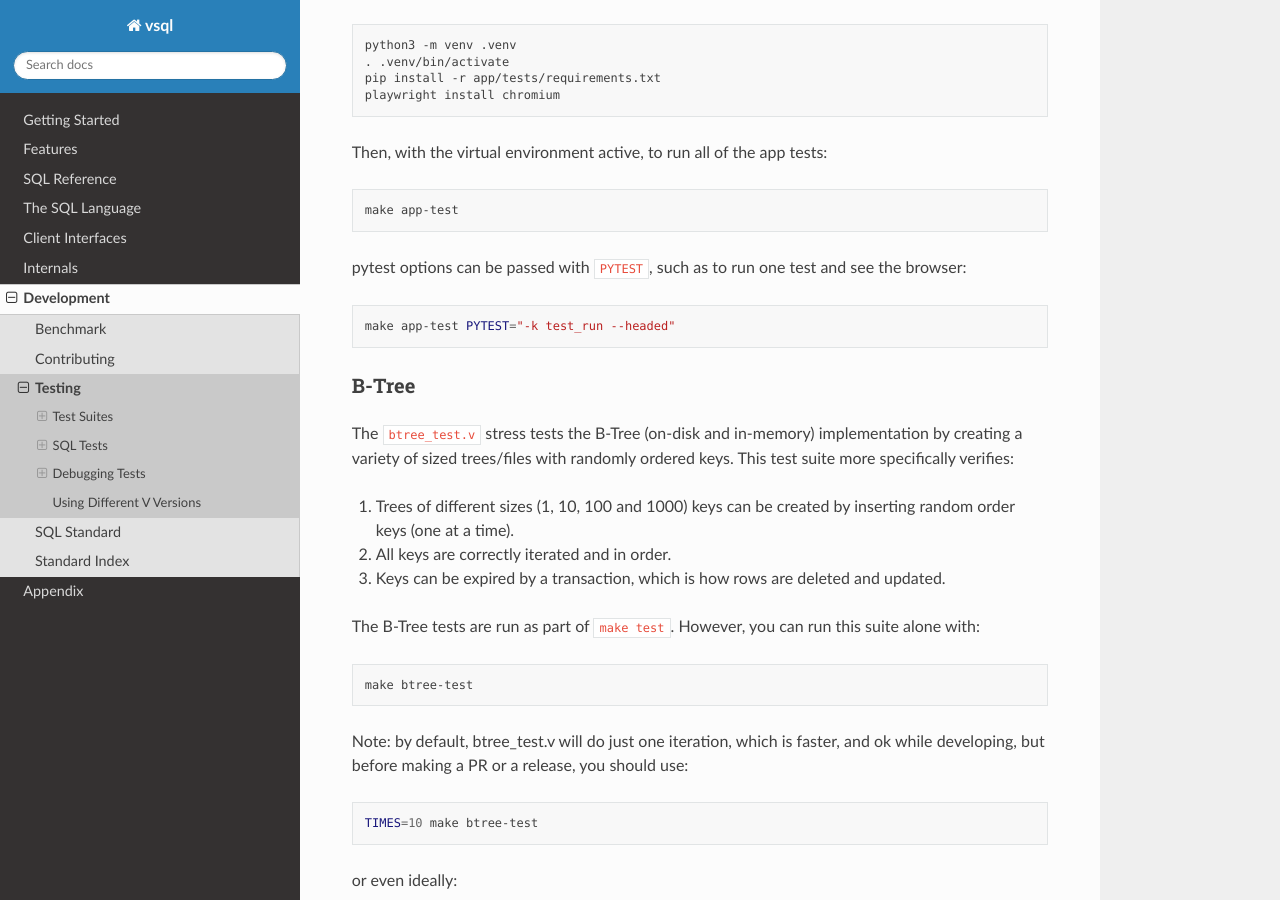
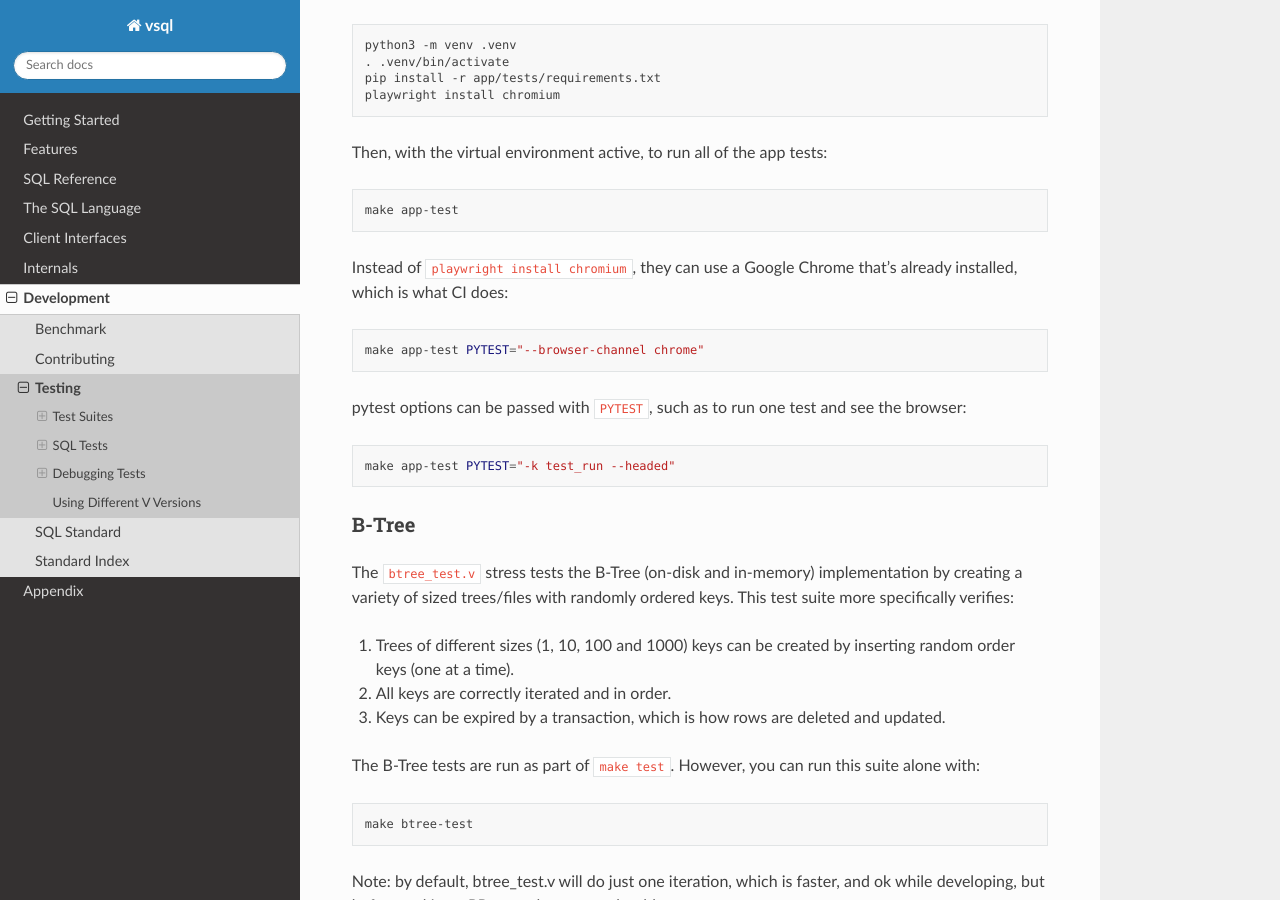
Before and after one commit to elliotchance/vsql, a Sphinx documentation site: the page built from docs/testing.rst, in a window 1280 px wide and 900 px high, scrolled down 2049 px. Built offline with Sphinx 7.4.7 and the Read the Docs theme 3.1.0, drawn with Linux system fonts in a browser that asks for light colours.

Commit message:
ci: Run the app tests with the runner's Google Chrome
"playwright install --with-deps chromium" installs Chromium's libraries
with apt, so the app tests failed whenever the runner couldn't reach the
Ubuntu mirrors. The Linux runner already has Google Chrome, so the app
tests now use it with "--browser-channel chrome" and don't install a
browser at all.

Co-Authored-By: Claude Opus 5.5 <noreply@anthropic.com>

```diff
--- a/docs/testing.rst
+++ b/docs/testing.rst
@@ -62,6 +62,13 @@ Then, with the virtual environment active, to run all of the app tests:
 .. code-block:: sh
 
    make app-test
+
+Instead of ``playwright install chromium``, they can use a Google Chrome that's
+already installed, which is what CI does:
+
+.. code-block:: sh
+
+   make app-test PYTEST="--browser-channel chrome"
 
 pytest options can be passed with ``PYTEST``, such as to run one test and see
 the browser:
```
Also changed, not shown: 1 other file.
